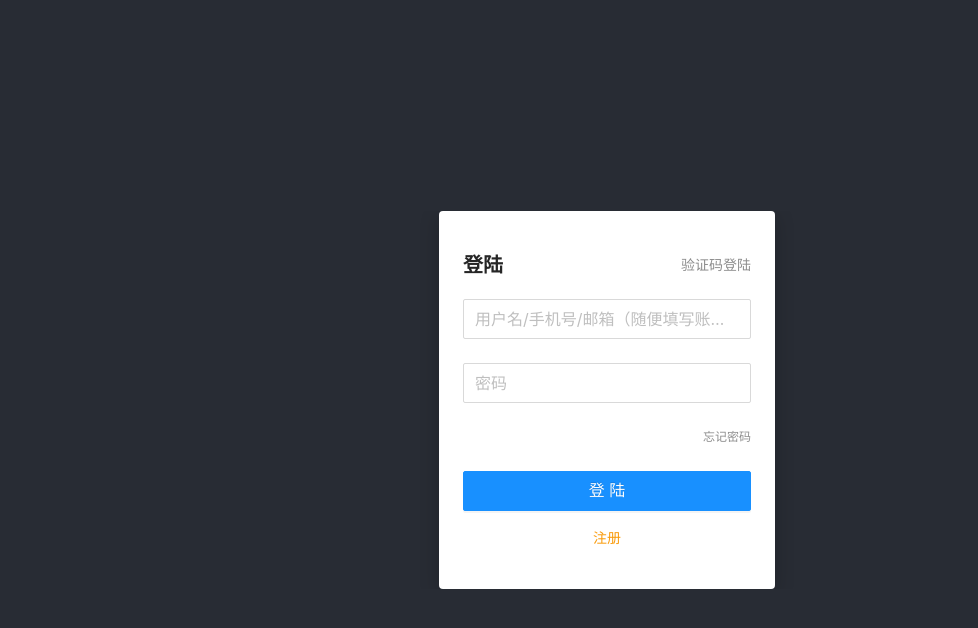
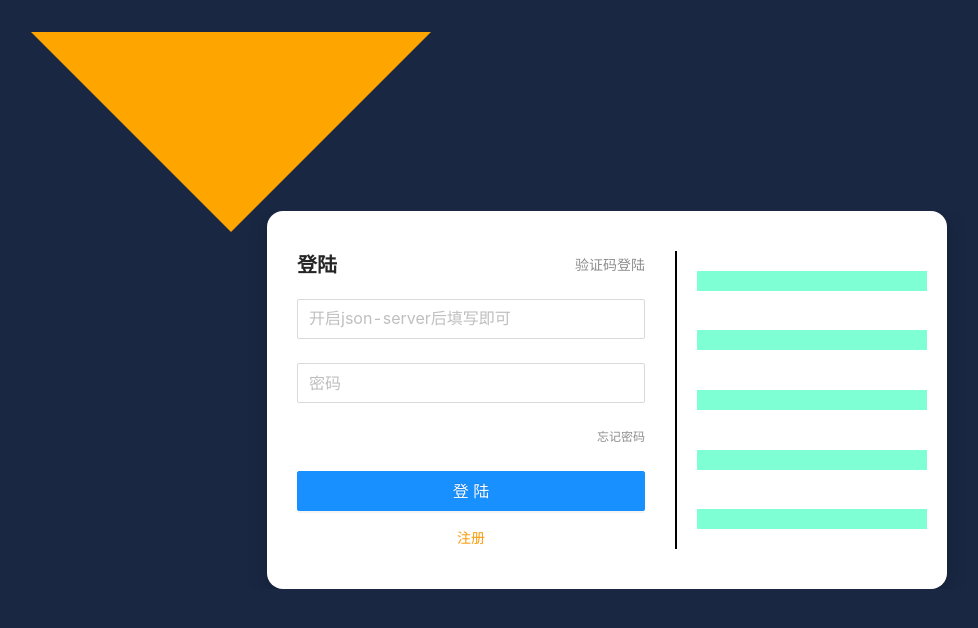
Before and after one commit to fall-zhang/vite-typescript-react-template, a React (Vite) app: page /login in a window 1280 px wide. Shown: the top 628 px of the page, without its empty margins (33-1011 px from the left). Built offline with nearby package versions, Linux system fonts and the light colour scheme.

Commit message:
更新登录组件

```diff
--- a/src/App.module.less
+++ b/src/App.module.less
@@ -14,7 +14,7 @@
 }
 
 .AppHeader {
-  background-color: #282c34;
+  background-color: #192743;
   min-height: 100vh;
   display: flex;
   flex-direction: column;
--- /dev/null
+++ b/src/pages/login/components/LoginCard.module.less
@@ -0,0 +1,102 @@
+.content {
+  width: 680px;
+  padding: 40px 0;
+  background: white;
+  border-radius: 16px;
+  box-shadow: 0 5px 20px rgba(0, 0, 0, 0.2);
+  display: flex;
+
+  // justify-content: spa;
+  .left {
+    width: 60%;
+    padding: 0 30px;
+  }
+
+  .right {
+    width: 40%;
+    padding: 20px;
+    border-left: 2px solid rgb(0, 0, 0);
+    display: flex;
+    flex-flow: column wrap;
+    // justify-content: flex-end;
+    justify-content: space-between;
+    align-content: flex-end;
+
+    div {
+      height: 20px;
+      width: 230px;
+      background-color: aquamarine;
+    }
+  }
+}
+
+.header {
+  display: flex;
+  align-items: center;
+  justify-content: space-between;
+  margin-bottom: 20px;
+
+  .loginTitle {
+    height: 28px;
+    color: rgba(0, 0, 0, 0.85);
+    font-weight: bold;
+    font-size: 20px;
+    line-height: 28px;
+  }
+
+  .changeWay {
+    width: 70px;
+    height: 22px;
+    color: rgba(0, 0, 0, 0.45);
+    font-weight: 400;
+    font-size: 14px;
+    line-height: 22px;
+    cursor: pointer;
+  }
+}
+
+.loginButton {
+  height: 40px !important;
+  margin-top: 16px;
+}
+
+.toolBox {
+  display: flex;
+  align-items: center;
+  justify-content: flex-end;
+  margin-top: 24px;
+  margin-bottom: 8px;
+  line-height: 1.6;
+
+  .Checkbox {
+    width: 95px;
+    height: 20px;
+    color: rgba(0, 0, 0, 0.65);
+    font-weight: 400;
+    font-size: 12px;
+    line-height: 20px;
+  }
+
+  a {
+    width: 60px;
+    height: 20px;
+    color: rgba(0, 0, 0, 0.45);
+    font-weight: 400;
+    font-size: 12px;
+    line-height: 20px;
+  }
+}
+
+.register {
+  margin-top: 16px;
+  text-align: center;
+
+  a {
+    width: 56px;
+    height: 20px;
+    color: rgba(249, 155, 11, 1);
+    font-weight: 400;
+    font-size: 14px;
+    line-height: 20px;
+  }
+}
--- /dev/null
+++ b/src/pages/login/components/LoginCard.tsx
@@ -0,0 +1,99 @@
+import React from 'react'
+import { Form, Input, Button, message } from 'antd'
+import { Link, useHistory } from 'react-router-dom'
+import { loginApp } from '@/core/auth'
+import styles from './LoginCard.module.less'
+import type { ILoginParams } from './LoginMessage'
+
+/**
+ * 登录界面中间的Card
+ */
+const LoginInputZone: React.FC<ILoginParams> = ({ updateWay }) => {
+  const history = useHistory()
+
+  function handleFinish() {
+    loginApp({ userName: 'why', pwd: '123' }).then((res) => {
+      if (res.code === 200) {
+        sessionStorage.setItem('token', '我有权限了')
+        history.push('/home')
+      } else {
+        message.error('用户名或密码错误！')
+      }
+    })
+  }
+
+  function handleClick() {
+    updateWay('message')
+  }
+
+  return (
+    <div className={styles.content}>
+      <div className={styles.left}>
+        <div className={styles.header}>
+          <div className={styles.loginTitle}>登陆</div>
+          <div
+            onClick={handleClick}
+            className={styles.changeWay}
+            style={{ width: 99, textAlign: 'right' }}
+          >
+            验证码登陆
+          </div>
+        </div>
+        <Form onFinish={handleFinish}>
+          <Form.Item
+            name="user_info"
+            rules={[{ required: true, message: '用户名/手机号/邮箱不能为空' }]}
+          >
+            <Input
+              className={styles.input}
+              placeholder={'开启json-server后填写即可'}
+              maxLength={128}
+              size="large"
+            />
+          </Form.Item>
+          <Form.Item
+            name="user_check"
+            rules={[{ required: true, message: '密码不能为空' }]}
+          >
+            <Input
+              className={styles.input}
+              type="password"
+              placeholder="密码"
+              maxLength={128}
+              size="large"
+            />
+          </Form.Item>
+          <div className={styles.toolBox}>
+            <Link
+              to="/forget-password"
+              style={{ width: 105, textAlign: 'right' }}
+            >
+              忘记密码
+            </Link>
+          </div>
+          <Button
+            className={styles.loginButton}
+            type="primary"
+            htmlType="submit"
+            size="large"
+            block
+          >
+            登陆
+          </Button>
+          <div className={styles.register}>
+            <Link to="/register">注册</Link>
+          </div>
+        </Form>
+      </div>
+      <div className={styles.right}>
+        <div></div>
+        <div></div>
+        <div></div>
+        <div></div>
+        <div></div>
+      </div>
+    </div>
+  )
+}
+
+export default LoginInputZone
--- a/src/pages/login/components/LoginContent.tsx
+++ b/src/pages/login/components/LoginContent.tsx
@@ -1,6 +1,6 @@
-import { formatMessage } from "@/core/locales"
-import React from "react"
-import styles from "../index.module.less"
+import { formatMessage } from '@/core/locales'
+import React from 'react'
+import styles from '../index.module.less'
 
 /**
  * 登录、注册等页面的公共组件
--- a/src/pages/login/components/LoginInputZone.tsx
+++ /dev/null
@@ -1,90 +0,0 @@
-import React from 'react'
-import { Form, Input, Button, message } from 'antd'
-import { Link, useHistory } from 'react-router-dom'
-import { loginApp } from '@/core/auth'
-import styles from '../index.module.less'
-import type { ILoginParams } from './LoginMessage'
-
-/**
- * 密码登录
- */
-const LoginInputZone: React.FC<ILoginParams> = ({ updateWay }) => {
-  const history = useHistory()
-
-  function handleFinish(){
-    loginApp({ userName: 'why', pwd: '123' }).then((res) => {
-      if (res.code === 200) {
-        sessionStorage.setItem('token', '我有权限了')
-        history.push('/home')
-      } else {
-        message.error('用户名或密码错误！')
-      }
-    })
-  }
-
-  function handleClick() {
-    updateWay('message')
-  }
-
-  return (
-    <div className={styles.content}>
-      <div className={styles.header}>
-        <div className={styles.loginTitle}>登陆</div>
-        <div
-          onClick={handleClick}
-          className={styles.changeWay}
-          style={{ width: 99, textAlign: 'right' }}
-        >
-          验证码登陆
-        </div>
-      </div>
-      <Form onFinish={handleFinish}>
-        <Form.Item
-          name="user_info"
-          rules={[{ required: true, message: '用户名/手机号/邮箱不能为空' }]}
-        >
-          <Input
-            className={styles.input}
-            placeholder={'用户名/手机号/邮箱（随便填写账号密码即可）'}
-            maxLength={128}
-            size="large"
-          />
-        </Form.Item>
-        <Form.Item
-          name="user_check"
-          rules={[{ required: true, message: '密码不能为空' }]}
-        >
-          <Input
-            className={styles.input}
-            type="password"
-            placeholder="密码"
-            maxLength={128}
-            size="large"
-          />
-        </Form.Item>
-        <div className={styles.toolBox}>
-          <Link
-            to="/forget-password"
-            style={{ width: 105, textAlign: 'right' }}
-          >
-            忘记密码
-          </Link>
-        </div>
-        <Button
-          className={styles.loginButton}
-          type="primary"
-          htmlType="submit"
-          size="large"
-          block
-        >
-          登陆
-        </Button>
-        <div className={styles.register}>
-          <Link to="/register">注册</Link>
-        </div>
-      </Form>
-    </div>
-  )
-}
-
-export default LoginInputZone
--- a/src/pages/login/index.module.less
+++ b/src/pages/login/index.module.less
@@ -8,102 +8,55 @@
   width: 100%;
   height: 100%;
   overflow: hidden;
-  //background: #eeeded url('/images/login/login-bg.png') no-repeat;
   background-size: cover;
 }
 
-.loginLogo {
+.block1 {
   position: absolute;
   top: 32px;
   left: 64px;
-  width: 150px;
-  height: 41px;
-  //background: url('/images/login/seepln-logo.png') no-repeat;
-  background-size: cover;
+  background: cyan;
 }
 
-.content {
-  width: 336px;
-  padding: 40px 24px;
-  background: white;
-  border-radius: 4px;
-  box-shadow: 0 5px 20px rgba(0, 0, 0, 0.2);
+.block2 {
+  top: 32px;
+  left: 64px;
+  background: cyan;
 }
 
-.header {
-  display: flex;
-  align-items: center;
-  justify-content: space-between;
-  margin-bottom: 20px;
+.halfCircle {
+  width: 150px;
+  height: 150px;
+  border-radius: 100% 0 100% 0;
+  border: solid cyan;
+  overflow: hidden;
+  transform: translateX(75px);
+}
 
-  .loginTitle {
-    height: 28px;
-    color: rgba(0, 0, 0, 0.85);
-    font-weight: bold;
-    font-size: 20px;
-    line-height: 28px;
-  }
+.quarterCircle {
+  border-radius: 100% 0 0 0;
+  width: 150px;
+  height: 150px;
+}
 
-  .changeWay {
-    width: 70px;
-    height: 22px;
-    color: rgba(0, 0, 0, 0.45);
-    font-weight: 400;
-    font-size: 14px;
-    line-height: 22px;
-    cursor: pointer;
-  }
+.mintCircle {
+  border-radius: 100% 0 100% 0;
+}
+
+.trangle {
+  border: 200px;
+  background-color: transparent;
+  border-color: orange transparent transparent transparent;
+  border-style: solid;
+}
+
+.rotate-60 {
+  transform: rotateZ(48deg);
 }
 
 .input.input {
   height: 40px;
   line-height: 32px;
-}
-
-.toolBox {
-  display: flex;
-  align-items: center;
-  justify-content: flex-end;
-  margin-top: 24px;
-  margin-bottom: 8px;
-  line-height: 1.6;
-
-  .Checkbox {
-    width: 95px;
-    height: 20px;
-    color: rgba(0, 0, 0, 0.65);
-    font-weight: 400;
-    font-size: 12px;
-    line-height: 20px;
-  }
-
-  a {
-    width: 60px;
-    height: 20px;
-    color: rgba(0, 0, 0, 0.45);
-    font-weight: 400;
-    font-size: 12px;
-    line-height: 20px;
-  }
-}
-
-.loginButton {
-  height: 40px !important;
-  margin-top: 16px;
-}
-
-.register {
-  margin-top: 16px;
-  text-align: center;
-
-  a {
-    width: 56px;
-    height: 20px;
-    color: rgba(249, 155, 11, 1);
-    font-weight: 400;
-    font-size: 14px;
-    line-height: 20px;
-  }
 }
 
 .phoneSelect {
--- a/src/pages/login/index.tsx
+++ b/src/pages/login/index.tsx
@@ -1,7 +1,8 @@
-import React, { useState, useEffect } from 'react'
+import React, { useState } from 'react'
 import { useLocalStorageState } from 'ahooks'
-import LoginInputZone from './components/LoginInputZone'
+import LoginCard from './components/LoginCard'
 import styles from './index.module.less'
+import classNames from 'classnames'
 
 const LoginPage: React.FC = () => {
   const [loginWay, setLoginWay] = useLocalStorageState('login__Login__way', '')
@@ -17,11 +18,13 @@ const LoginPage: React.FC = () => {
   }
 
   return (
-    <div className={styles.loginContainer}>
-      <div className={styles.loginLogo} />
-      <div className={styles.loginForm}>
-        <LoginInputZone updateWay={updateWay} />
-      </div>
+    <div className={classNames(styles.loginContainer)}>
+      <div className={classNames(styles['block1'], styles.trangle)} />
+      <div className={classNames(styles.loginLogo, styles['rotate-60'])} />
+      <div className={classNames(styles.loginLogo, styles['rotate-60'])} />
+      {/* <div className={styles.loginForm}> */}
+      <LoginCard updateWay={updateWay} />
+      {/* </div> */}
     </div>
   )
 }
```
